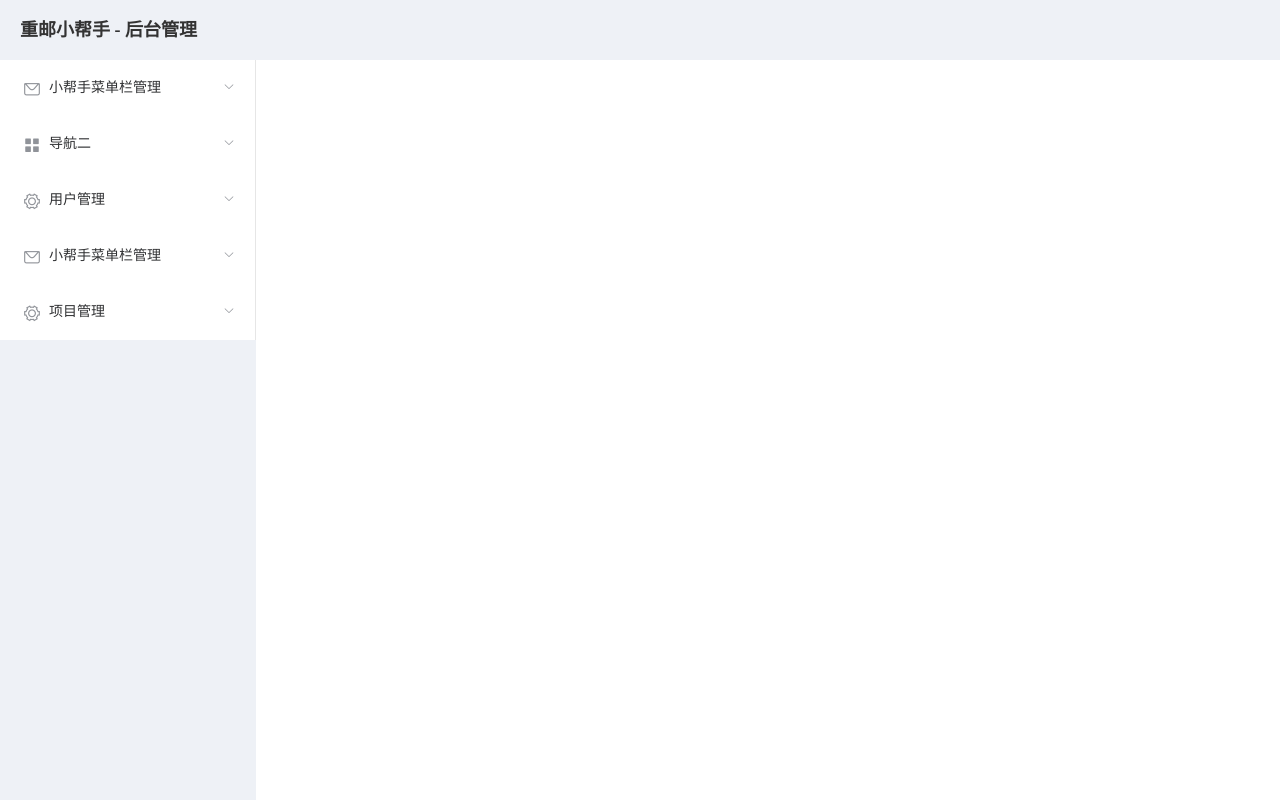
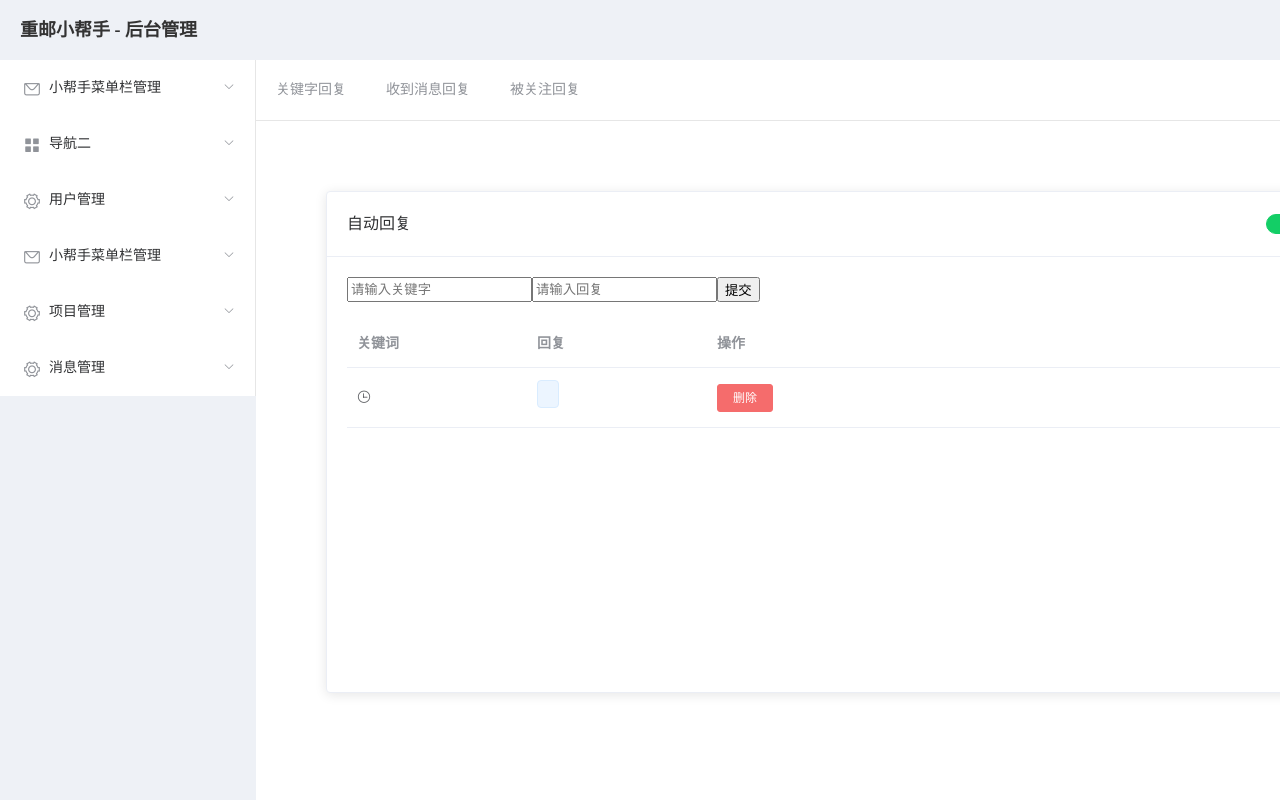
Before and after one commit to 1343873382/manage, a Vue app: page /#/keywords in a window 1280 px wide. Built offline with nearby package versions, Linux system fonts and the light colour scheme; no server answers.

Commit message:
关键字回复功能

```diff
--- a/package.json
+++ b/package.json
@@ -26,7 +26,7 @@
     "eslint": "^5.16.0",
     "eslint-plugin-vue": "^5.0.0",
     "lint-staged": "^9.4.2",
-    "node-sass": "^4.12.0",
+    "node-sass": "^4.14.1",
     "sass-loader": "^8.0.0",
     "vue-cli-plugin-element": "^1.0.1",
     "vue-template-compiler": "^2.6.10"
--- a/src/App.vue
+++ b/src/App.vue
@@ -65,6 +65,13 @@
               <el-menu-item index="4-1">弹幕管理</el-menu-item>
             </router-link>
           </el-submenu>
+          <!-- 消息管理 -->
+          <el-submenu index="6">
+            <template slot="title"><i class="el-icon-setting"></i>消息管理</template>
+            <router-link to="/information" class="link">
+              <el-menu-item >自动回复</el-menu-item>
+            </router-link>
+          </el-submenu>
 
         </el-menu>
       </el-aside>
--- /dev/null
+++ b/src/components/reply/keywords.vue
@@ -0,0 +1,127 @@
+<template>
+    <div>
+        <el-card class="box-card">
+  <div slot="header" class="clearfix">
+    <span>自动回复</span>
+    <el-button style="float: right; padding: 3px 0" type="text"><el-switch
+  v-model="value"
+  active-color="#13ce66"
+  inactive-color="#ff4949">
+</el-switch></el-button>
+  </div >
+  <div  class="text item first" >
+    <input placeholder="请输入关键字" v-model="keyword">
+  <input placeholder="请输入回复"  v-model="reply">
+  <button @click="add">提交</button>
+  </div>
+  <!-- 关键字表格 -->
+   <div  class="text item">
+    <el-table
+    :data="tableData"
+    style="width:1000px; height:500px; overflow:scroll;">
+    <el-table-column
+      label="关键词"
+      width="180">
+      <template slot-scope="scope">
+        <i class="el-icon-time"></i>
+        <span style="margin-left: 10px">{{ scope.row.key }}</span>
+      </template>
+    </el-table-column>
+    <el-table-column
+      label="回复"
+      width="180">
+      <template slot-scope="scope">
+        <el-popover trigger="hover" placement="top">
+          <p>回复: {{ scope.row.replying }}</p>
+
+          <div slot="reference" class="name-wrapper">
+            <el-tag size="medium">{{ scope.row.replying }}</el-tag>
+          </div>
+        </el-popover>
+      </template>
+    </el-table-column>
+    <el-table-column label="操作">
+      <template slot-scope="scope">
+
+        <el-button
+          size="mini"
+          type="danger"
+          @click="handleDelete(scope.$index, scope.row)">删除</el-button>
+      </template>
+    </el-table-column>
+  </el-table>
+  </div>
+</el-card>
+    </div>
+ </template>
+<script>
+  export default {
+    data() {
+      return {
+        value: true,
+        input2 :'',
+        tableData: [{
+          key: ' ',
+          replying: ' ',
+
+        }, ],
+        keyword: '',
+        reply: ''
+      }
+    },
+     methods: {
+
+
+      handleDelete(index) {
+        this.tableData.splice(index, 1);
+      },
+       add(){
+      this.tableData.push({key:this.keyword,replying:this.reply});
+      this.keyword='';
+      this.reply='';
+    }
+
+
+    },
+
+
+  };
+</script>
+<style>
+  .text {
+    font-size: 14px;
+  }
+
+  .item {
+    margin-bottom: 18px;
+  }
+
+  .clearfix:before,
+  .clearfix:after {
+    display: table;
+    content: "";
+  }
+  .clearfix:after {
+    clear: both
+  }
+
+  .box-card {
+      position: relative;
+      top:70px;
+      left: 70px;
+    width: 1000px;
+    height:500px ;
+  }
+  .search{
+      width: 200px;
+  }
+  .first{
+      display: flex;
+  }
+  .add{
+      border: 1px solid skyblue;
+      position: absolute;
+      right: 50px;
+
+  }
+</style>
--- a/src/plugins/element.js
+++ b/src/plugins/element.js
@@ -20,6 +20,9 @@ import {
     Form,
     FormItem,
     Tag,
+    Card,
+    Switch,
+    Popover
 } from 'element-ui'
 
 Vue.use(Container)
@@ -42,3 +45,6 @@ Vue.use(Image)
 Vue.use(Form)
 Vue.use(FormItem)
 Vue.use(Tag)
+Vue.use(Card)
+Vue.use(Switch)
+Vue.use(Popover)
--- a/src/router/index.js
+++ b/src/router/index.js
@@ -14,17 +14,19 @@ const routes = [
     {
         path: '/meun',
         name: 'wxmeun',
-    component: () => import('../views/WXMeun.vue'),
-    children: [
-      {
+        component: () =>
+            import ('../views/WXMeun.vue'),
+        children: [{
                 path: '/set',
                 name: 'set',
-        component: () => import('../components/wxmeun/set.vue'),
+                component: () =>
+                    import ('../components/wxmeun/set.vue'),
             },
             {
                 path: '/add',
                 name: 'add',
-        component: () => import('../components/wxmeun/add.vue'),
+                component: () =>
+                    import ('../components/wxmeun/add.vue'),
             },
         ],
     },
@@ -33,47 +35,71 @@ const routes = [
     {
         path: '/userlist',
         name: 'userlist',
-    component: () => import(/* userList */'../views/userList.vue'),
+        component: () =>
+            import ( /* userList */ '../views/userList.vue'),
     },
     {
         path: '/usertags',
         name: 'usertags',
-    component: () => import(/* userTags */'../views/userTags.vue'),
+        component: () =>
+            import ( /* userTags */ '../views/userTags.vue'),
     },
     {
         path: '/blacklist',
         name: 'blacklist',
-    component: () => import(/* blackList */'../views/blackList.vue'),
+        component: () =>
+            import ( /* blackList */ '../views/blackList.vue'),
     },
 
     // 弹幕管理
     {
         path: '/barrage',
         name: 'barrage',
-    component: () => import(/* webpackChunkName: "BarrageManagement" */ '../views/BarrageManagement.vue'),
+        component: () =>
+            import ( /* webpackChunkName: "BarrageManagement" */ '../views/BarrageManagement.vue'),
         children: [
+
             {
                 path: '/user',
                 name: 'user',
-        component: () => import(/* webpackChunkName: "User" */ '../components/User.vue'),
+                component: () =>
+                    import ( /* webpackChunkName: "User" */ '../components/User.vue'),
             },
             {
                 path: '/sensitive',
                 name: 'sensitive',
-        component: () => import(/* webpackChunkName: "Sensitive" */ '../components/Sensitive.vue'),
+                component: () =>
+                    import ( /* webpackChunkName: "Sensitive" */ '../components/Sensitive.vue'),
             },
             {
                 path: '/barrage-lucky-bag',
                 name: 'barrage-lucky-bag',
-        component: () => import(/* webpackChunkName: "BarrageLuckyBag" */ '../components/BarrageLuckyBag.vue'),
+                component: () =>
+                    import ( /* webpackChunkName: "BarrageLuckyBag" */ '../components/BarrageLuckyBag.vue'),
             },
             {
                 path: '/random-lucky-bag',
                 name: 'random-lucky-bag',
-        component: () => import(/* webpackChunkName: "RandomLuckyBag" */ '../components/RandomLuckyBag.vue'),
+                component: () =>
+                    import ( /* webpackChunkName: "RandomLuckyBag" */ '../components/RandomLuckyBag.vue'),
             },
         ],
     },
+    {
+        path: '/information',
+        name: 'information',
+        component: () =>
+            import ('../views/information.vue'),
+        children: [
+
+            {
+                path: '/keywords',
+                name: 'keywords',
+                component: () =>
+                    import ( /* webpackChunkName: "User" */ '../components/reply/keywords.vue'),
+            }
+        ]
+    }
 ];
 
 const router = new VueRouter({
--- /dev/null
+++ b/src/views/information.vue
@@ -0,0 +1,56 @@
+<template>
+  <main>
+    <el-menu
+      default-active="User"
+      class="menu"
+      mode="horizontal"
+      @select="handleSelect"
+    >
+      <el-menu-item
+        index="keywords"
+      >关键字回复</el-menu-item>
+      <el-menu-item
+        index="Sensitive"
+      >收到消息回复</el-menu-item>
+      <el-menu-item
+        index="BarrageLuckyBag"
+      >被关注回复</el-menu-item>
+
+    </el-menu>
+    <component :is="currentComponent" />
+  </main>
+</template>
+
+<script>
+import keywords from '../components/reply/keywords.vue'
+import Sensitive from '../components/Sensitive.vue'
+import BarrageLuckyBag from '../components/BarrageLuckyBag.vue'
+
+
+export default {
+  components: {
+    keywords,
+    Sensitive,
+    BarrageLuckyBag,
+
+  },
+
+  data() {
+    return {
+      currentComponent: 'keywords',
+    }
+  },
+
+  methods: {
+    handleSelect(index) {
+      this.currentComponent = index
+    },
+  },
+}
+</script>
+
+<style lang="scss" scoped>
+.menu {
+  width: 80vw;
+}
+</style>
```
Also changed, not shown: 1 other file (tests, documents, lock files or other folders). Lines whose indentation alone changed are shown as unchanged.
